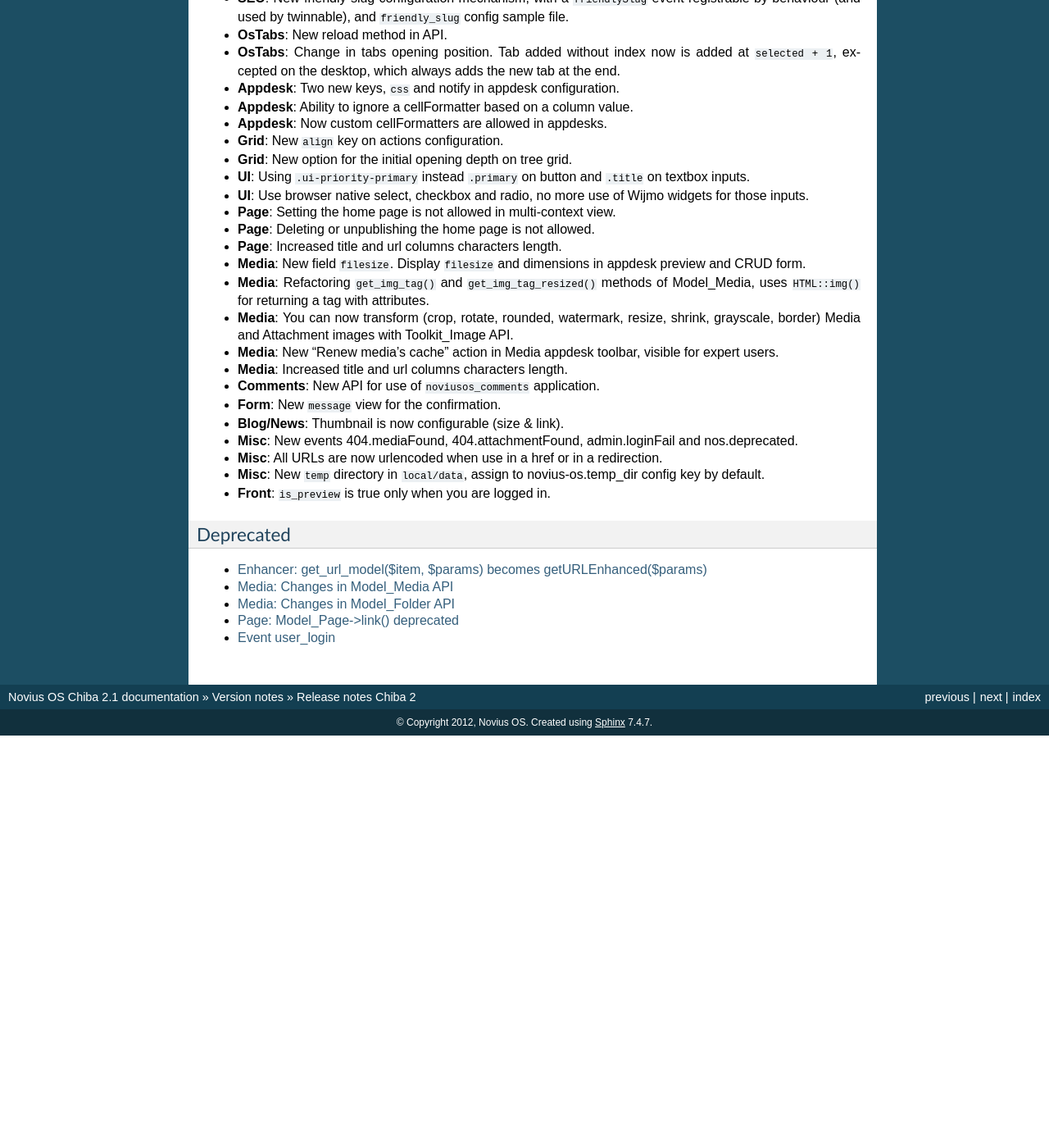
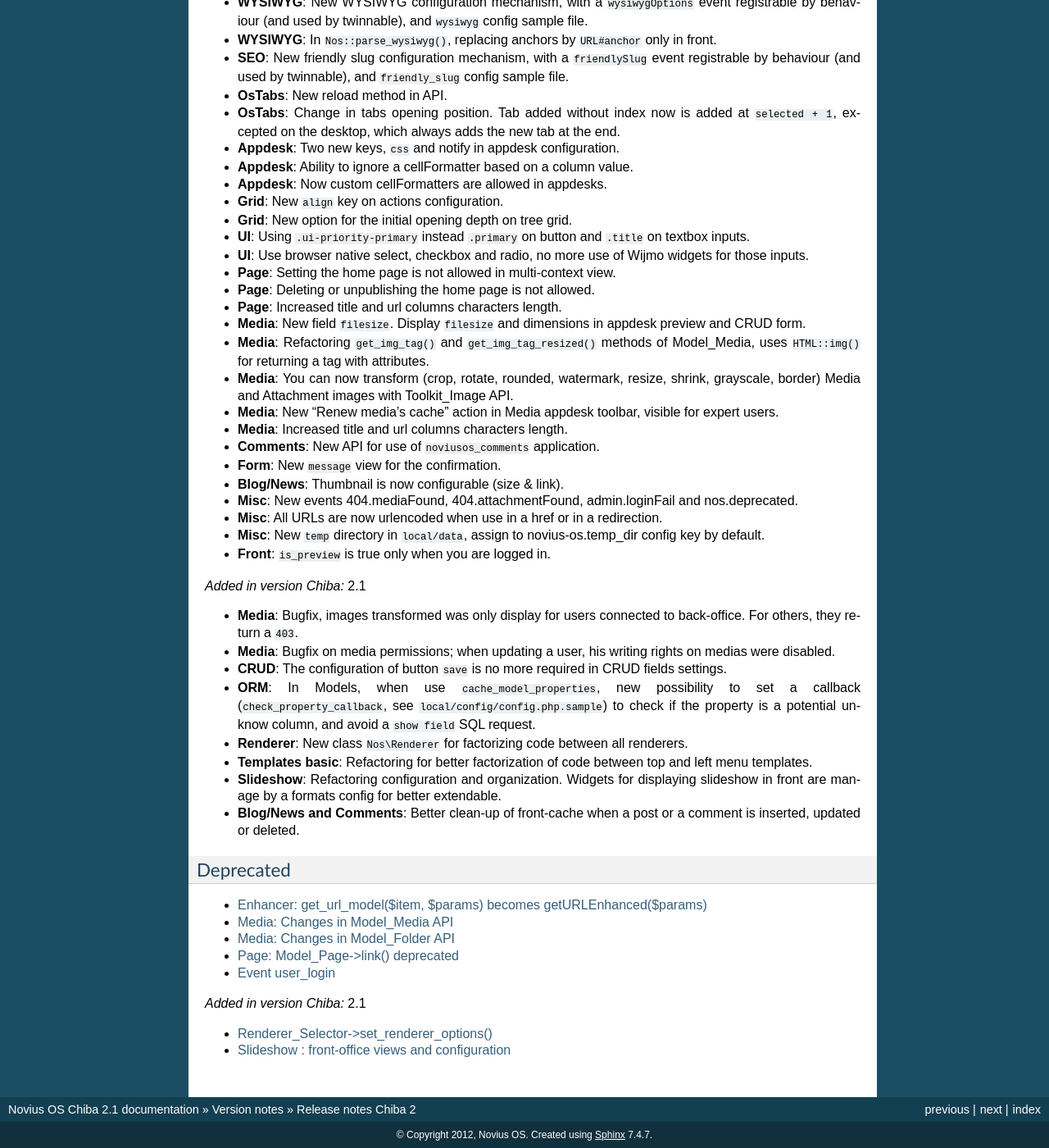
Before and after one commit to Meroje/documentation-en, a Sphinx documentation site: the page built from source/release/chiba.2.rst, in a window 1280 px wide and 1400 px high, scrolled down 1352 px. Shown: the whole window at 82% size. Built offline with Sphinx 7.4.7, drawn with Linux system fonts in a browser that asks for light colours; before the commit the page ends 2249 px from its top, so only the background shows below that; some of the changed text lies outside the part shown.

Commit message:
Chiba 2.1 documentation update

```diff
--- a/source/app_create/add_field.rst
+++ b/source/app_create/add_field.rst
@@ -92,6 +92,9 @@
 		),
 	);
 
+.. versionadded:: Chiba2.1
+
+The ``save`` key no longer required in CRUD fields configuration.
 
 Renderers (enhanced fields)
 ---------------------------
--- a/source/install/upgrade.rst
+++ b/source/install/upgrade.rst
@@ -56,6 +56,8 @@
 
 Now you can continue the update.
 
+.. _install/upgrade/migration:
+
 Run the migration
 *****************
 
--- a/source/release/chiba.2.rst
+++ b/source/release/chiba.2.rst
@@ -11,6 +11,10 @@
 
     * Administration interface
     * Emails are sent when new comments are posted, to post author and others commenters.
+
+.. versionadded:: Chiba2.1
+
+* Add media mass upload feature.
 
 Developer
 =========
@@ -79,6 +83,17 @@
 * **Misc**: New ``temp`` directory in :file:`local/data`, assign to :ref:`novius-os.temp_dir <api:php/configuration/software>` config key by default.
 * **Front**: ``is_preview`` is true only when you are logged in.
 
+.. versionadded:: Chiba 2.1
+
+* **Media**: Bugfix, images transformed was only display for users connected to back-office. For others, they return a ``403``.
+* **Media**: Bugfix on media permissions; when updating a user, his writing rights on medias were disabled.
+* **CRUD**: The configuration of button ``save`` is no more required in CRUD fields settings.
+* **ORM**: In Models, when use ``cache_model_properties``, new possibility to set a callback (``check_property_callback``, see :file:`local/config/config.php.sample`) to check if the property is a potential unknow column, and avoid a ``show field`` SQL request.
+* **Renderer**: New class ``Nos\Renderer`` for factorizing code between all renderers.
+* **Templates basic**: Refactoring for better factorization of code between top and left menu templates.
+* **Slideshow**: Refactoring configuration and organization. Widgets for displaying slideshow in front are manage by a formats config for better extendable.
+* **Blog/News and Comments**: Better clean-up of front-cache when a post or a comment is inserted, updated or deleted.
+
 Deprecated
 ----------
 
@@ -87,3 +102,8 @@
 * :ref:`release/migrate_from_chiba.1_to_chiba.2/media_folder`
 * :ref:`release/migrate_from_chiba.1_to_chiba.2/page_link`
 * :ref:`release/migrate_from_chiba.1_to_chiba.2/user_login`
+
+.. versionadded:: Chiba 2.1
+
+* :ref:`release/migrate_from_chiba.1_to_chiba.2/renderer_selector`
+* :ref:`release/migrate_from_chiba.1_to_chiba.2/slideshow`
```
Also changed, not shown: source/release/migrate_from_chiba.1_to_chiba.2.rst (+30 -0 lines).
